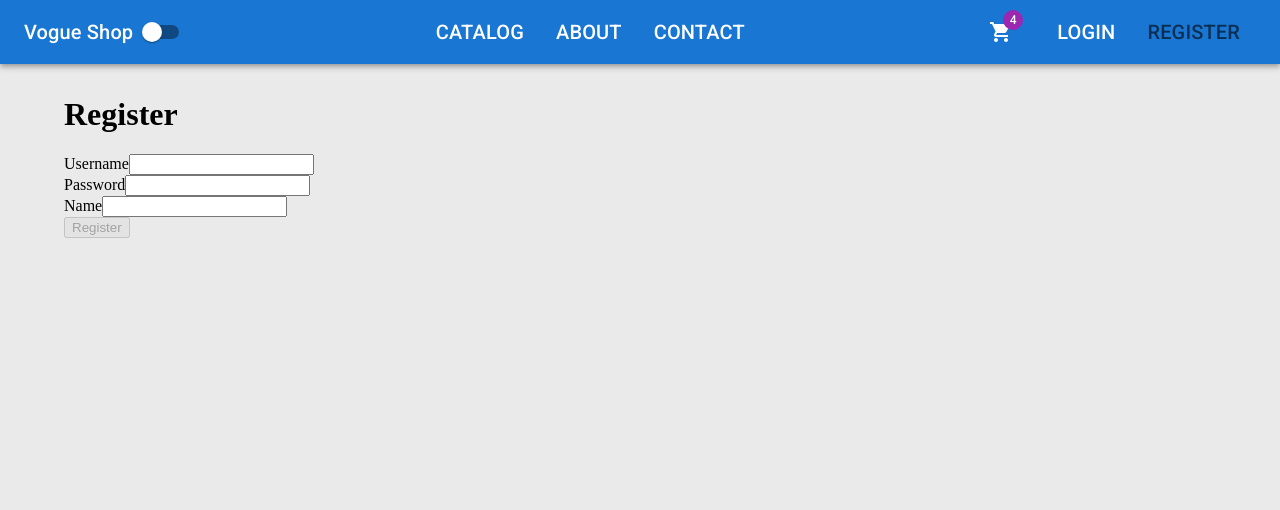
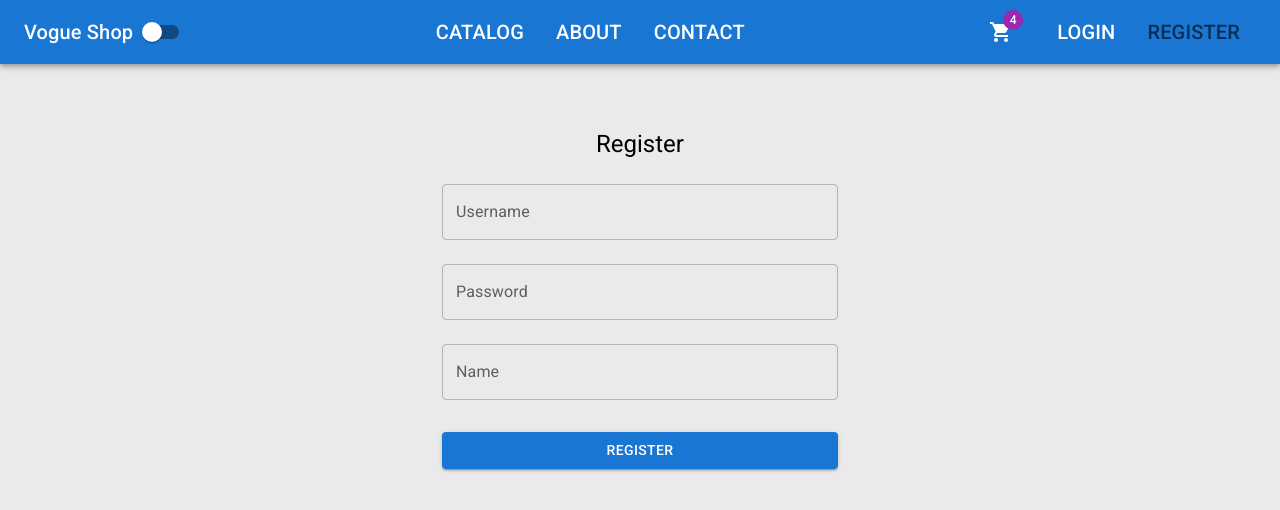
Before and after one commit to dar-levy/vogue-shop-client, a React (Vite) app: page /register in a window 1280 px wide. Shown: the top 510 px of the page. Built offline with nearby package versions, Linux system fonts and the light colour scheme.

Commit message:
Prettify register form

```diff
--- a/src/components/RegisterForm.tsx
+++ b/src/components/RegisterForm.tsx
@@ -1,11 +1,12 @@
 // eslint-disable-next-line @typescript-eslint/ban-ts-comment
 // @ts-nocheck
 
+import React from "react";
 import Joi from "joi-browser";
 import * as userService from "../services/userService";
-import auth from "../services/authService";
 import { toast } from "react-toastify";
 import Form from "./common/Form.tsx";
+import { TextField, Button, Container, Typography, Box } from "@mui/material";
 
 class RegisterForm extends Form {
   state = {
@@ -33,17 +34,55 @@ class RegisterForm extends Form {
     }
   };
 
+  renderTextField(name, label, type = "text") {
+    const { data, errors } = this.state;
+
+    return (
+        <TextField
+            fullWidth
+            variant="outlined"
+            margin="normal"
+            name={name}
+            label={label}
+            type={type}
+            value={data[name]}
+            onChange={this.handleChange}
+            error={!!errors[name]}
+            helperText={errors[name]}
+        />
+    );
+  }
+
   render() {
     return (
-      <div>
-        <h1>Register</h1>
-        <form onSubmit={this.handleSubmit}>
-          {this.renderInput("username", "Username")}
-          {this.renderInput("password", "Password", "password")}
-          {this.renderInput("name", "Name")}
-          {this.renderButton("Register")}
-        </form>
-      </div>
+        <Container component="main" maxWidth="xs">
+          <Box
+              sx={{
+                marginTop: 8,
+                display: 'flex',
+                flexDirection: 'column',
+                alignItems: 'center',
+              }}
+          >
+            <Typography component="h1" variant="h5">
+              Register
+            </Typography>
+            <Box component="form" onSubmit={this.handleSubmit} sx={{ mt: 1 }}>
+              {this.renderTextField("username", "Username")}
+              {this.renderTextField("password", "Password", "password")}
+              {this.renderTextField("name", "Name")}
+              <Button
+                  type="submit"
+                  fullWidth
+                  variant="contained"
+                  color="primary"
+                  sx={{ mt: 3, mb: 2 }}
+              >
+                Register
+              </Button>
+            </Box>
+          </Box>
+        </Container>
     );
   }
 }
```
